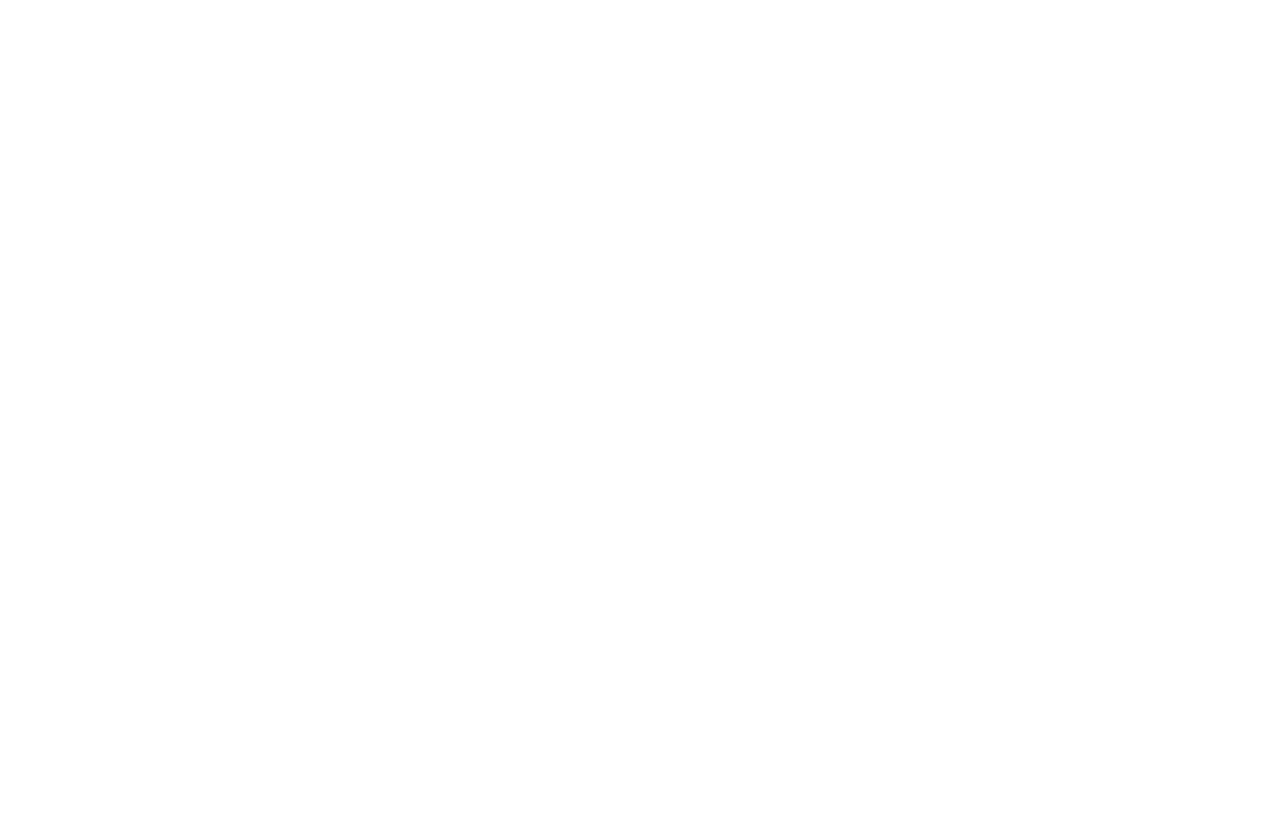
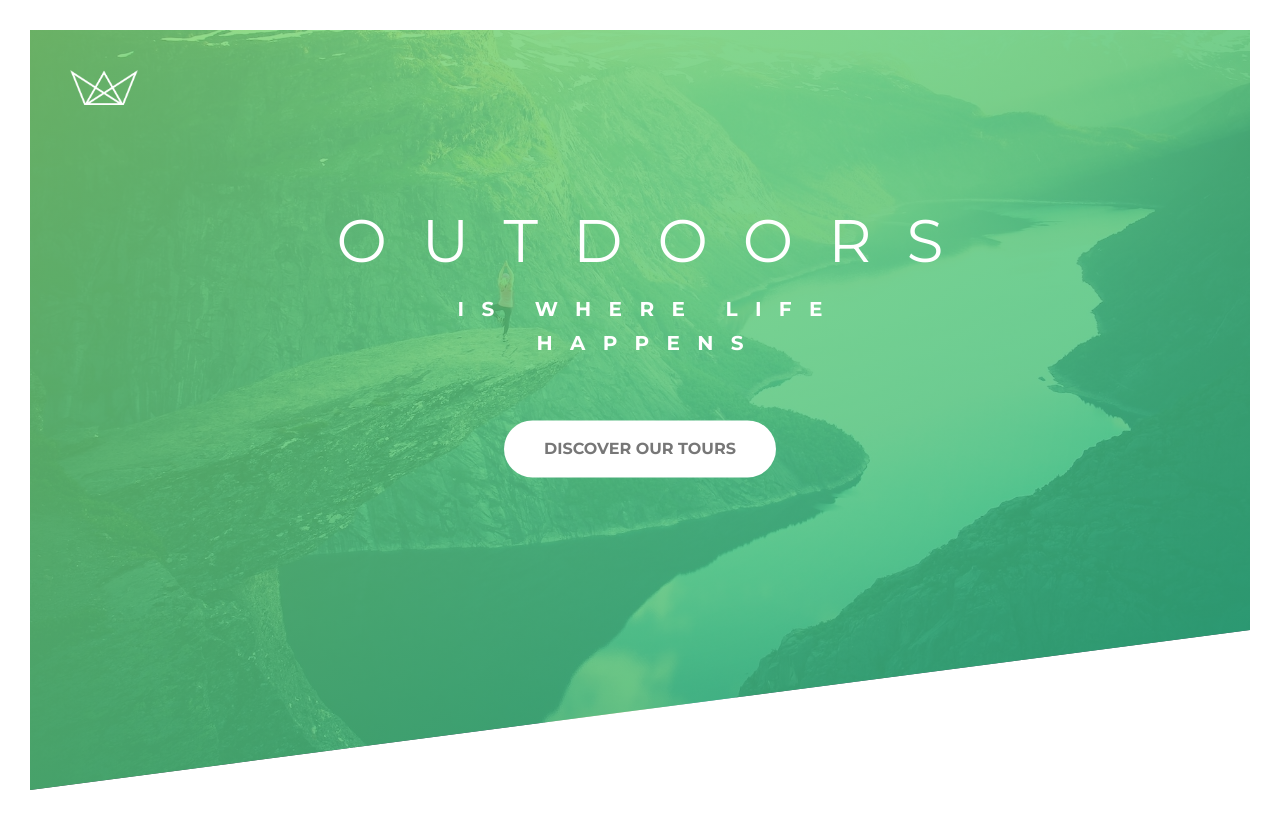
Before and after one commit to aliyolalan/advanced-css-course-master, a plain HTML site: page Natours/starter/index.html in a window 1280 px wide. Drawn offline with Linux system fonts and the light colour scheme; files that its build step writes are made by us from their sources.

Commit message:
Building complex animated button.

```diff
--- a/Natours/starter/index.html
+++ b/Natours/starter/index.html
@@ -5,6 +5,8 @@
         <meta name="viewport" content="width=device-width, initial-scale=1.0">
 
         <link href="https://fonts.googleapis.com/css?family=Lato:100,300,400,700,900" rel="stylesheet">
+        <link rel="preconnect" href="https://fonts.gstatic.com">
+        <link href="https://fonts.googleapis.com/css2?family=Montserrat:wght@100;300;400;700;900&display=swap" rel="stylesheet">
 
         <link rel="stylesheet" href="css/icon-font.css">
         <link rel="stylesheet" href="css/style.css">
@@ -13,7 +15,19 @@
         <title>Natours | Exciting tours for adventurous people</title>
     </head>
     <body>
+        <header class="header">
+            <div class="logo-box">
+                <img src="img/logo-white.png" alt="Logo" class="logo">
+            </div>
 
+            <div class="text-box">
+                <h1 class="heading-primary">
+                    <span class="heading-primary-main">Outdoors</span>
+                    <span class="heading-primary-sub">Is where life happens</span>
+                </h1>
 
+                <a href="#" class="btn btn-white btn-animated">Discover Our Tours</a>
+            </div>
+        </header>
     </body>
 </html>
```
Also changed, not shown: Natours/final-after-S06/sass/components/_card.scss (line endings or trailing spaces), Natours/starter/css/style.css.
